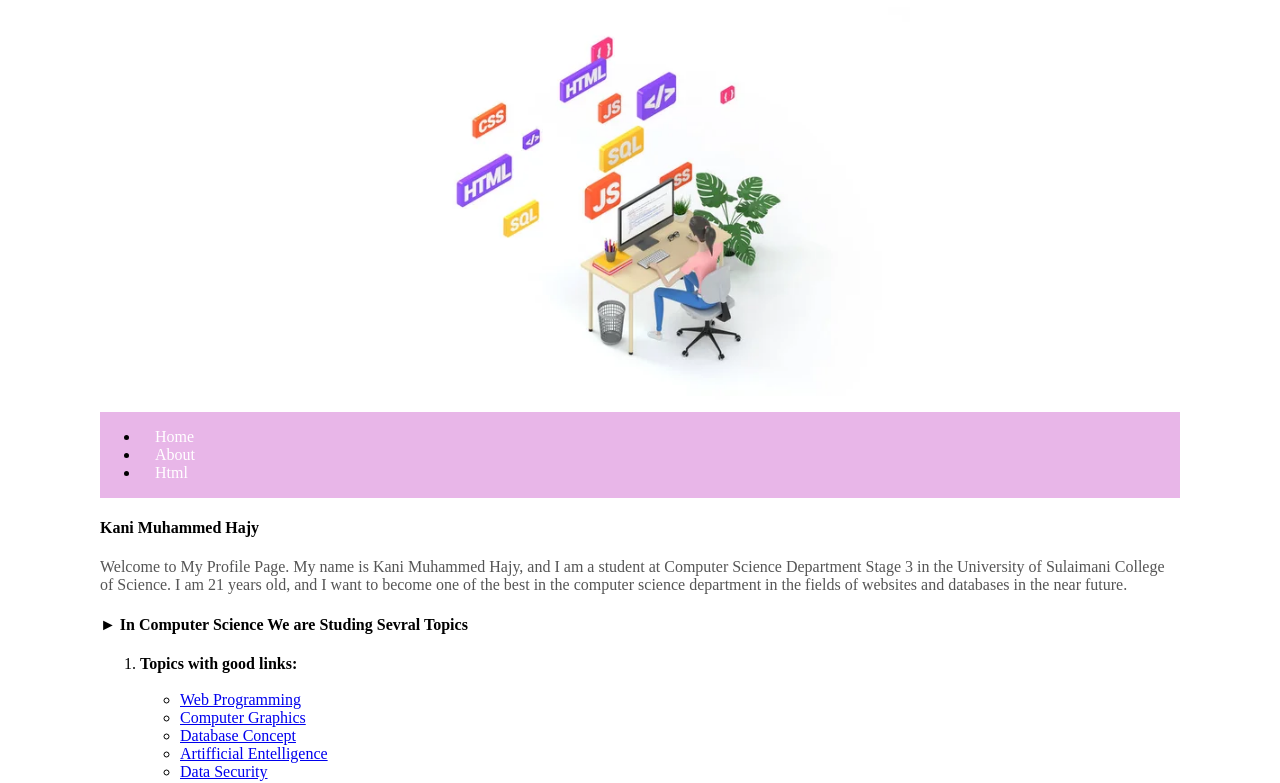
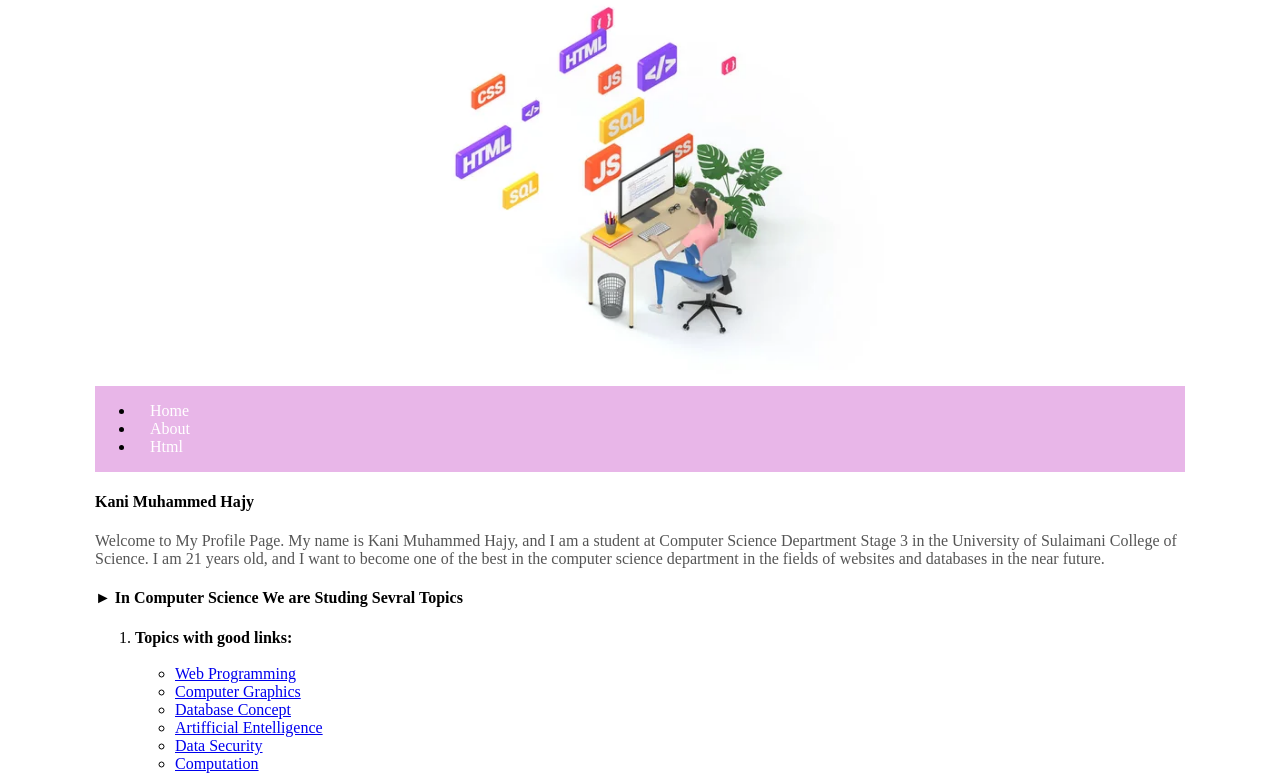
Before and after one commit to kanwli/Html-Website, a plain HTML site: page index.html in a window 1280 px wide. Shown: the part 190-973 px from the top of the page. Drawn offline with Linux system fonts and the light colour scheme.

Commit message:
Update style.css

```diff
--- a/style.css
+++ b/style.css
@@ -1,8 +1,8 @@
 body{
-   margin-top: 80px;
-    margin-left:100px;
-    margin-right:100px;
-    margin-bottom:80px;
+   margin-top: 50px;
+    margin-left:95px;
+    margin-right:95px;
+    margin-bottom:50px;
 }
 h1:nth-of-type(1){
  color:rgb(143, 18, 178);
```
